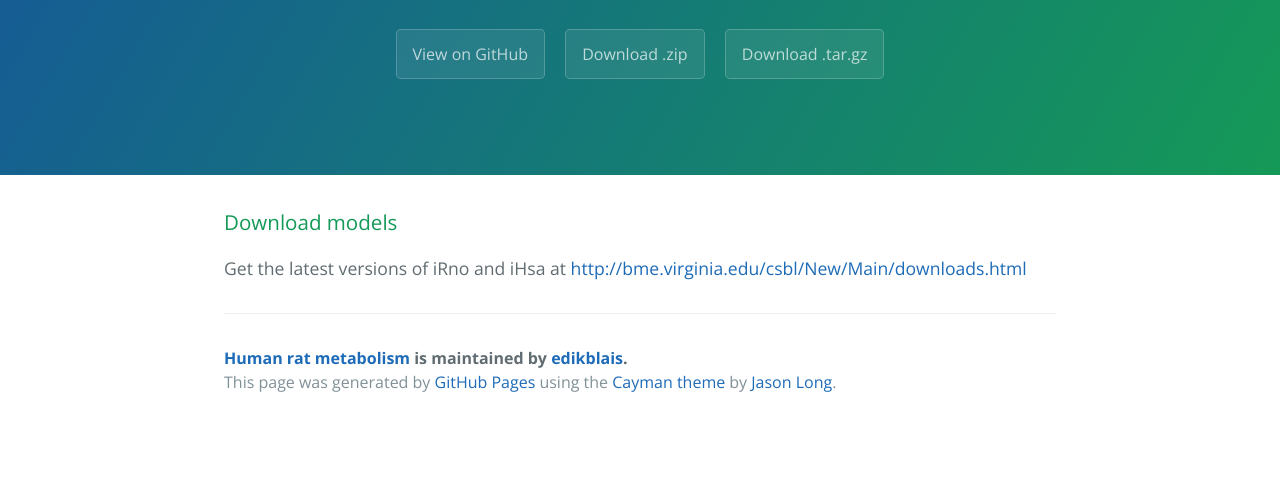
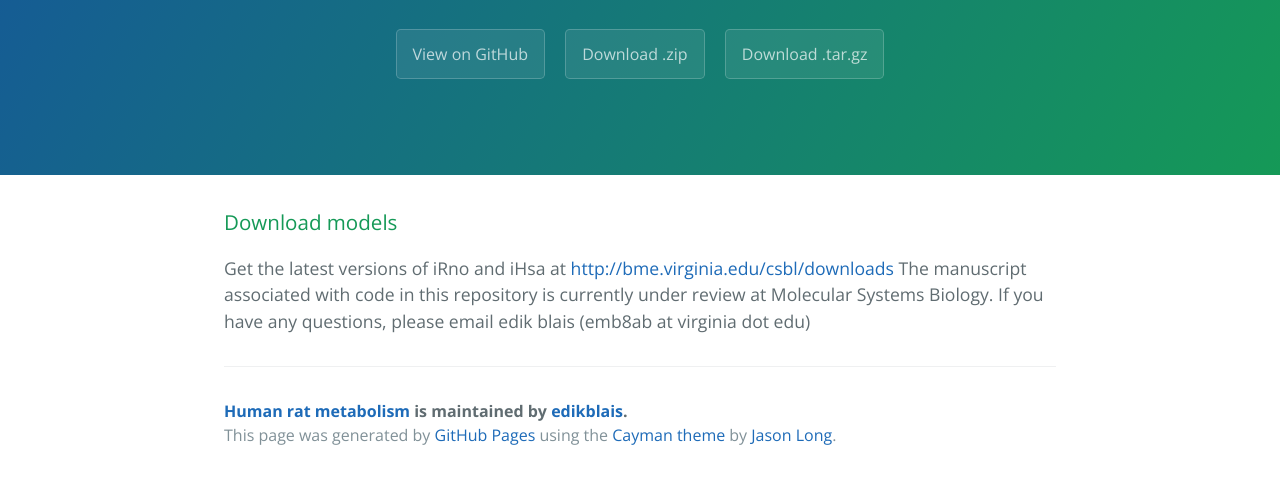
Before and after one commit to edikblais/human_rat_metabolism, a plain HTML site: page index.html in a window 1280 px wide. Shown: the part 208-692 px from the top of the page. Drawn offline with nearby package versions, Linux system fonts and the light colour scheme.

Commit message:
Create gh-pages branch via GitHub

```diff
--- a/index.html
+++ b/index.html
@@ -22,7 +22,9 @@
       <h3>
 <a id="download-models" class="anchor" href="#download-models" aria-hidden="true"><span class="octicon octicon-link"></span></a>Download models</h3>
 
-<p>Get the latest versions of iRno and iHsa at <a href="http://bme.virginia.edu/csbl/New/Main/downloads.html">http://bme.virginia.edu/csbl/New/Main/downloads.html</a></p>
+<p>Get the latest versions of iRno and iHsa at <a href="http://bme.virginia.edu/csbl/downloads">http://bme.virginia.edu/csbl/downloads</a>
+The manuscript associated with code in this repository is currently under review at Molecular Systems Biology.
+If you have any questions, please email edik blais (emb8ab at virginia dot edu)</p>
 
       <footer class="site-footer">
         <span class="site-footer-owner"><a href="https://github.com/edikblais/human_rat_metabolism">Human rat metabolism</a> is maintained by <a href="https://github.com/edikblais">edikblais</a>.</span>
--- a/params.json
+++ b/params.json
@@ -1 +1 @@
-{"name":"Human rat metabolism","tagline":"Reconciled reconstructions of rat and human metabolism tailored for toxicological studies","body":"### Download models\r\nGet the latest versions of iRno and iHsa at http://bme.virginia.edu/csbl/New/Main/downloads.html\r\n","google":"","note":"Don't delete this file! It's used internally to help with page regeneration."}
+{"name":"Human rat metabolism","tagline":"Reconciled reconstructions of rat and human metabolism tailored for toxicological studies","body":"### Download models\r\nGet the latest versions of iRno and iHsa at http://bme.virginia.edu/csbl/downloads\r\nThe manuscript associated with code in this repository is currently under review at Molecular Systems Biology.\r\nIf you have any questions, please email edik blais (emb8ab at virginia dot edu)","google":"","note":"Don't delete this file! It's used internally to help with page regeneration."}
```
